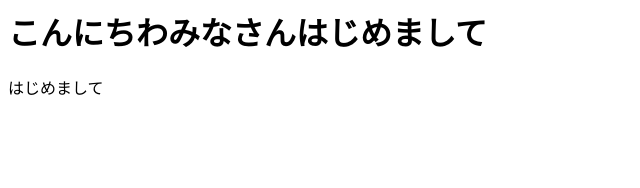
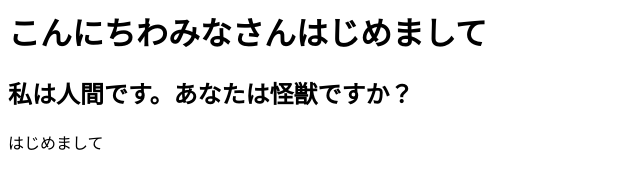
Before and after one commit to naoki1115/shared, a plain HTML site: page hoge.html in a window 1280 px wide. Shown: the whole page, without its empty margins (0-640 px from the left). Drawn offline with Linux system fonts and the light colour scheme.

Commit message:
add content

```diff
--- a/hoge.html
+++ b/hoge.html
@@ -1,4 +1,5 @@
 <html>
+
 <head>
 </head>
 
@@ -6,6 +7,8 @@
 <h1>こんにちわみなさんはじめまして</h1>
 
 <div class="hello">
+<h2>私は人間です。あなたは怪獣ですか？</h2>
+
 <p>はじめまして</p>
 </div>
 </body>
```
